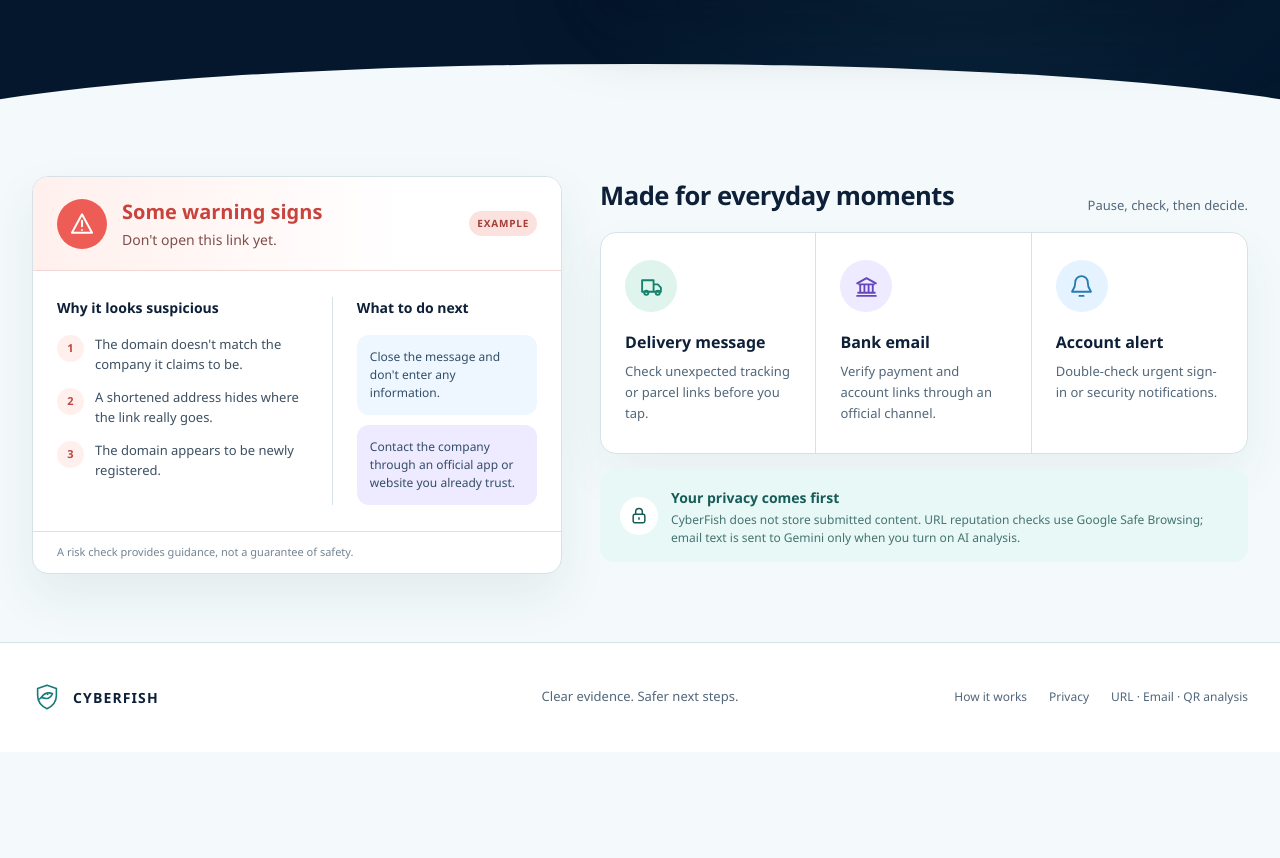
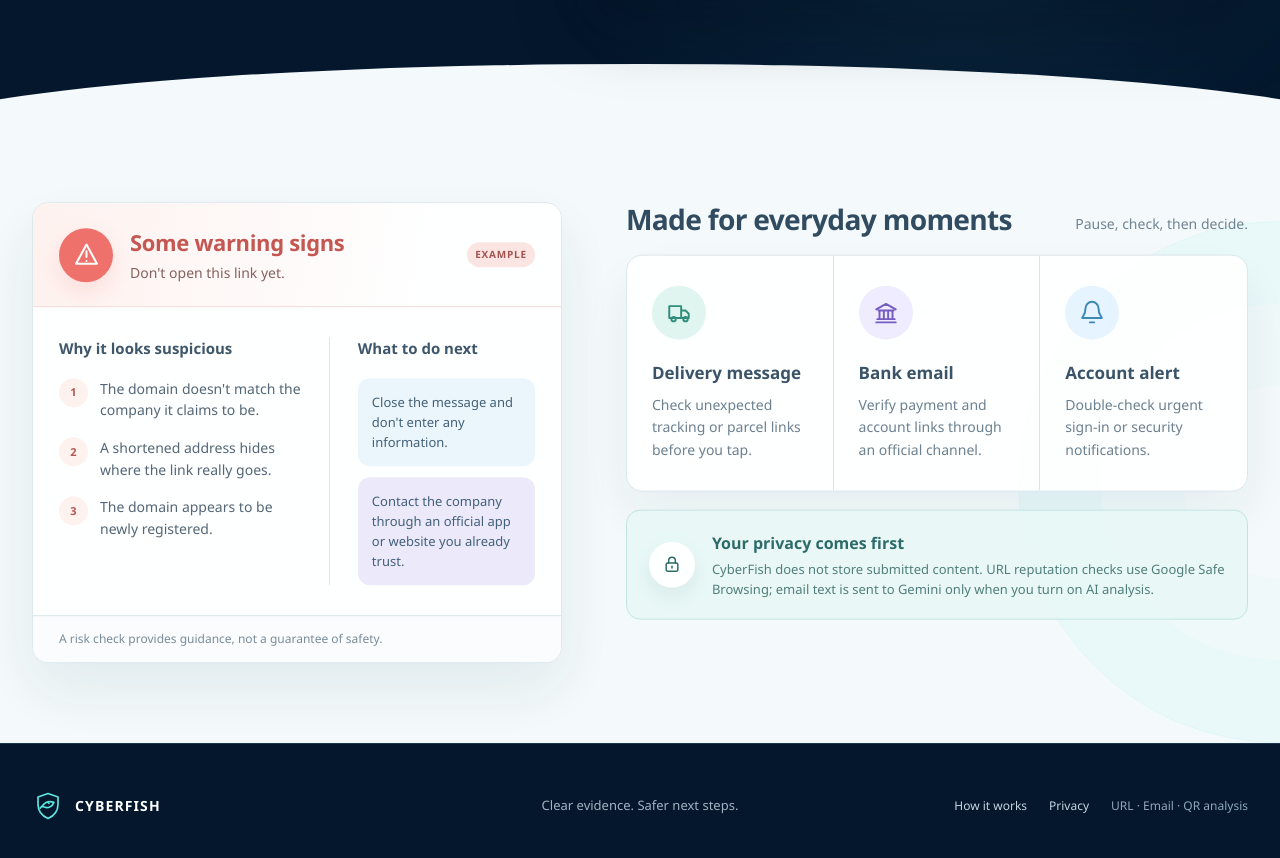
Before and after one commit to edda1011/CyberFish, a Next.js app: page / in a window 1280 px wide. Shown: the part 474-1332 px from the top of the page. Before the commit the page ends 1226 px from the top, so only its background shows below. Built offline with nearby package versions, Linux system fonts and the light colour scheme.

Commit message:
refine supporting page sections

```diff
--- a/app/globals.css
+++ b/app/globals.css
@@ -223,29 +223,37 @@ h1 span { display: block; margin-top: 6px; color: var(--aqua); font-weight: 520;
 .email-link-meta button { min-width: 124px; min-height: 44px; padding: 0 12px; display: inline-flex; align-items: center; justify-content: center; gap: 7px; flex: 0 0 auto; border: 1px solid rgba(158,210,218,.24); border-radius: 9px; background: rgba(255,255,255,.06); color: #d8e7ed; font: inherit; font-size: 12px; font-weight: 750; cursor: pointer; transition: border-color .2s ease, background .2s ease, color .2s ease; }.email-link-meta button:hover { border-color: rgba(93,229,223,.5); background: rgba(93,229,223,.1); color: var(--aqua); }.email-link-meta button:focus-visible { outline: 3px solid rgba(93,229,223,.65); outline-offset: 2px; }.email-link-meta button svg { width: 15px; fill: none; stroke: currentColor; stroke-width: 1.8; }
 .email-link-copy-error,.email-link-overflow,.email-link-safety { font-size: 12px; line-height: 1.55; }.email-link-copy-error { margin: 8px 0 0; color: #ffb7b1; }.email-link-overflow { margin: 11px 1px 0; color: #c1d1da; }.email-link-safety { margin: 13px 1px 0; color: #9eb2c1; }
 
-.guidance-shell { padding: 70px 32px 68px; position: relative; background: var(--mist); }
-.guidance-grid { width: min(1420px, 100%); margin: 0 auto; display: grid; grid-template-columns: .9fr 1.1fr; gap: 38px; align-items: start; }
-.warning-panel { border: 1px solid var(--line); border-radius: 16px; background: var(--white); box-shadow: 0 22px 50px rgba(29,65,91,.08); overflow: hidden; }
-.warning-heading { min-height: 92px; padding: 20px 24px; display: flex; align-items: center; gap: 15px; border-bottom: 1px solid #f1d8d4; background: linear-gradient(90deg, var(--coral-soft), #fff 70%); }
-.warning-heading>span { width: 50px; height: 50px; display: grid; place-items: center; flex: 0 0 auto; border-radius: 50%; background: var(--coral); color: white; }.warning-heading>span svg { width: 26px; }
-.warning-heading h2,.warning-heading p { margin: 0; }.warning-heading h2 { color: #c9433d; font-size: 20px; }.warning-heading p { margin-top: 2px; color: #7f4f4b; font-size: 14px; }.warning-heading small { margin-left: auto; padding: 5px 8px; border-radius: 999px; background: #fbe2de; color: #a23d38; font-size: 10px; font-weight: 850; letter-spacing: .08em; }
-.result-columns { padding: 26px 24px; display: grid; grid-template-columns: 1.1fr .9fr; gap: 24px; }
-.result-columns h3 { margin: 0 0 17px; font-size: 14px; }
-.reason-list { list-style: none; margin: 0; padding: 0; display: grid; gap: 14px; }
-.reason-list li { display: grid; grid-template-columns: 28px 1fr; gap: 10px; align-items: start; color: #3d5062; font-size: 13px; line-height: 1.5; }
-.reason-list span { width: 27px; height: 27px; display: grid; place-items: center; border-radius: 50%; background: var(--coral-soft); color: #bb4841; font-size: 11px; font-weight: 850; }
-.next-step { padding-left: 24px; border-left: 1px solid var(--line); }.next-step p { margin: 0 0 10px; padding: 13px; border-radius: 12px; background: #eef7ff; color: #334e68; font-size: 12px; line-height: 1.5; }.next-step p:last-child { margin-bottom: 0; background: var(--lavender); }
-.disclaimer { margin: 0; padding: 12px 24px; border-top: 1px solid var(--line); color: #738493; font-size: 11px; }
+.guidance-shell { padding: 92px 32px 84px; position: relative; overflow: clip; background: var(--mist); }
+.guidance-shell::before { content: ""; width: 520px; height: 520px; position: absolute; right: -260px; top: 18%; border: 1px solid rgba(36,207,201,.09); border-radius: 50%; box-shadow: inset 0 0 0 82px rgba(36,207,201,.025), inset 0 0 0 164px rgba(36,207,201,.018); pointer-events: none; }
+.guidance-grid { width: min(1420px, 100%); margin: 0 auto; display: grid; grid-template-columns: minmax(0,.92fr) minmax(0,1.08fr); gap: clamp(40px,5vw,72px); align-items: start; position: relative; }
+.warning-panel { border: 1px solid #d9e4eb; border-radius: 16px; background: var(--white); box-shadow: 0 26px 60px rgba(29,65,91,.1); overflow: hidden; transition: border-color var(--motion-standard) ease, box-shadow var(--motion-standard) ease, transform var(--motion-standard) var(--ease-arrive); }
+.warning-panel:hover { border-color: #c8dbe4; box-shadow: 0 30px 68px rgba(29,65,91,.14); transform: translateY(-3px); }
+.warning-heading { min-height: 104px; padding: 23px 26px; display: flex; align-items: center; gap: 17px; border-bottom: 1px solid #f1d8d4; background: linear-gradient(100deg,var(--coral-soft),#fff 74%); }
+.warning-heading>span { width: 54px; height: 54px; display: grid; place-items: center; flex: 0 0 auto; border-radius: 50%; background: var(--coral); color: white; box-shadow: 0 10px 24px rgba(238,101,93,.18); }.warning-heading>span svg { width: 27px; }
+.warning-heading h2,.warning-heading p { margin: 0; }.warning-heading h2 { color: #bd3e38; font-size: 22px; letter-spacing: -.015em; }.warning-heading p { margin-top: 3px; color: #754b48; font-size: 14px; }.warning-heading small { margin-left: auto; padding: 5px 8px; border-radius: 999px; background: #fbe2de; color: #963a35; font-size: 10px; font-weight: 850; letter-spacing: .08em; }
+.result-columns { padding: 30px 26px; display: grid; grid-template-columns: 1.08fr .92fr; gap: 28px; }
+.result-columns h3 { margin: 0 0 18px; color: #243e55; font-size: 15px; }
+.reason-list { list-style: none; margin: 0; padding: 0; display: grid; gap: 16px; }
+.reason-list li { display: grid; grid-template-columns: 30px 1fr; gap: 11px; align-items: start; color: #3d5062; font-size: 14px; line-height: 1.55; }
+.reason-list span { width: 29px; height: 29px; display: grid; place-items: center; border-radius: 50%; background: var(--coral-soft); color: #ad403a; font-size: 11px; font-weight: 850; }
+.next-step { padding-left: 28px; border-left: 1px solid var(--line); }.next-step p { margin: 0 0 11px; padding: 14px; border-radius: 12px; background: #eaf5fc; color: #294a63; font-size: 13px; line-height: 1.55; }.next-step p:last-child { margin-bottom: 0; background: #ebe6fb; }
+.disclaimer { margin: 0; padding: 14px 26px; border-top: 1px solid var(--line); background: #fbfcfd; color: #667b8c; font-size: 12px; line-height: 1.5; }
 
-.section-heading { display: flex; align-items: end; justify-content: space-between; gap: 20px; margin: 1px 0 17px; }.section-heading h2,.section-heading p { margin: 0; }.section-heading h2 { font-size: clamp(24px,2vw,31px); letter-spacing: -.02em; }.section-heading p { color: var(--muted); font-size: 13px; }
-.moment-list { display: grid; grid-template-columns: repeat(3,1fr); border: 1px solid var(--line); border-radius: 16px; background: var(--white); overflow: hidden; box-shadow: 0 22px 50px rgba(29,65,91,.06); }
-.moment-list article { min-height: 220px; padding: 27px 24px; border-right: 1px solid var(--line); }.moment-list article:last-child { border-right: 0; }.moment-list h3 { margin: 18px 0 7px; font-size: 16px; }.moment-list p { margin: 0; color: var(--muted); font-size: 13px; line-height: 1.6; }
-.moment-icon { width: 52px; height: 52px; display: grid; place-items: center; border-radius: 50%; }.moment-icon svg { width: 25px; }.moment-icon.delivery { background: #def4ed; color: #16816c; }.moment-icon.bank { background: var(--lavender); color: #6547bb; }.moment-icon.account { background: #e4f3ff; color: #277bb1; }
-.privacy-banner { min-height: 72px; margin-top: 16px; padding: 15px 20px; display: flex; align-items: center; gap: 13px; border-radius: 14px; background: var(--sea-glass); color: #175c59; }.privacy-banner>span { width: 38px; height: 38px; display: grid; place-items: center; flex: 0 0 auto; border-radius: 50%; background: white; }.privacy-banner strong { font-size: 14px; }.privacy-banner p { margin: 2px 0 0; color: #447370; font-size: 12px; }
+.moments { padding-top: 2px; }
+.section-heading { display: flex; align-items: end; justify-content: space-between; gap: 20px; margin: 0 0 21px; }.section-heading h2,.section-heading p { margin: 0; }.section-heading h2 { color: #18344c; font-size: clamp(27px,2.2vw,34px); letter-spacing: -.025em; line-height: 1.08; white-space: nowrap; }.section-heading p { max-width: 22ch; color: #5f7484; font-size: 14px; line-height: 1.45; text-align: right; }
+.moment-list { display: grid; grid-template-columns: repeat(3,1fr); border: 1px solid #d9e4eb; border-radius: 16px; background: var(--white); overflow: hidden; box-shadow: 0 24px 56px rgba(29,65,91,.075); }
+.moment-list article { min-height: 230px; padding: 30px 25px; position: relative; border-right: 1px solid var(--line); transition: background var(--motion-standard) ease; }.moment-list article:last-child { border-right: 0; }.moment-list article:hover { background: #f8fcfd; }.moment-list h3 { margin: 20px 0 8px; color: #243e55; font-size: 17px; }.moment-list p { margin: 0; color: #5c7182; font-size: 14px; line-height: 1.6; }
+.moment-icon { width: 54px; height: 54px; display: grid; place-items: center; border-radius: 50%; transition: color var(--motion-fast) ease, transform var(--motion-standard) var(--ease-arrive); }.moment-list article:hover .moment-icon { transform: translateY(-3px) rotate(-3deg); }.moment-icon svg { width: 26px; }.moment-icon.delivery { background: #def4ed; color: #16816c; }.moment-icon.bank { background: var(--lavender); color: #6547bb; }.moment-icon.account { background: #e4f3ff; color: #277bb1; }
+.privacy-banner { min-height: 96px; margin-top: 18px; padding: 20px 22px; display: flex; align-items: center; gap: 17px; border: 1px solid #b9e1df; border-radius: 14px; background: var(--sea-glass); color: #145956; transition: border-color var(--motion-standard) ease, background var(--motion-standard) ease; }.privacy-banner:hover { border-color: #83cac6; background: #d9f3f1; }.privacy-banner>span { width: 46px; height: 46px; display: grid; place-items: center; flex: 0 0 auto; border-radius: 50%; background: white; box-shadow: 0 9px 24px rgba(23,92,89,.1); }.privacy-banner strong { font-size: 16px; }.privacy-banner p { max-width: 72ch; margin: 4px 0 0; color: #3c6e6b; font-size: 13px; line-height: 1.55; }
 
-footer { min-height: 110px; padding: 25px max(32px, calc((100% - 1420px)/2)); display: grid; grid-template-columns: 1fr auto 1fr; align-items: center; gap: 30px; border-top: 1px solid var(--line); background: white; }
-.footer-brand { font-size: 14px; }.footer-brand .brand-mark,.footer-brand .brand-mark svg { width: 30px; height: 30px; }.footer-brand .brand-mark { color: #157b78; }
-footer>p { color: var(--muted); font-size: 13px; }.footer-links { display: flex; justify-content: flex-end; gap: 22px; color: var(--muted); font-size: 12px; }.footer-links a:hover { color: #087b78; text-decoration: underline; text-underline-offset: 4px; }
+footer { min-height: 124px; padding: 28px max(32px,calc((100% - 1420px)/2)); display: grid; grid-template-columns: 1fr auto 1fr; align-items: center; gap: 30px; border-top: 1px solid rgba(135,219,222,.16); background: var(--navy-950); color: #d7e6ec; }
+.footer-brand { color: white; font-size: 14px; }.footer-brand .brand-mark,.footer-brand .brand-mark svg { width: 32px; height: 32px; }.footer-brand .brand-mark { color: var(--aqua); }
+footer>p { color: #9eb4c2; font-size: 13px; }.footer-links { display: flex; justify-content: flex-end; gap: 22px; color: #8fa8b8; font-size: 12px; }.footer-links a { color: #c3d5df; }.footer-links a:hover { color: var(--aqua); text-decoration: underline; text-underline-offset: 4px; }
+
+@keyframes support-reveal { from { opacity: .45; clip-path: inset(0 0 16% 0 round 16px); transform: translateY(18px); } }
+@supports (animation-timeline: view()) {
+  .warning-panel,.moments { animation: support-reveal 1ms var(--ease-arrive) both; animation-timeline: view(); animation-range: entry 12% cover 32%; }
+}
 
 @media (max-width: 1050px) {
   .hero { grid-template-columns: .9fr 1.1fr; gap: 45px; }
@@ -276,7 +284,7 @@ footer>p { color: var(--muted); font-size: 13px; }.footer-links { display: flex;
   .email-link-list { padding: 12px; }.email-link-meta { align-items: stretch; flex-direction: column; }.email-link-meta button { width: 100%; }.email-link-domain { align-items: flex-start; }
   .qr-upload-zone { min-height: 172px; padding: 24px 16px; }.qr-file-details { grid-template-columns: 20px minmax(0,1fr); }.qr-file-actions { grid-column: 2; justify-content: flex-start; margin-left: -9px; }.qr-content-heading { align-items: stretch; flex-direction: column; }.qr-content-heading button { width: 100%; }
   .guidance-shell { padding: 55px 16px 48px; }.warning-heading { padding: 17px; }.warning-heading small { display: none; }.result-columns { grid-template-columns: 1fr; padding: 22px 18px; }.next-step { padding: 20px 0 0; border-left: 0; border-top: 1px solid var(--line); }.disclaimer { padding: 12px 18px; }
-  .section-heading { display: block; }.section-heading p { margin-top: 4px; }
+  .section-heading { display: block; }.section-heading h2 { white-space: normal; }.section-heading p { margin-top: 4px; text-align: left; }
   .moment-list { grid-template-columns: 1fr; }.moment-list article { min-height: 0; padding: 21px; display: grid; grid-template-columns: 52px 1fr; gap: 15px; border-right: 0; border-bottom: 1px solid var(--line); }.moment-list article:last-child { border-bottom: 0; }.moment-list h3 { margin: 2px 0 5px; }
   .privacy-banner { align-items: flex-start; }
   footer { padding: 28px 20px; display: flex; flex-direction: column; align-items: flex-start; gap: 12px; }.footer-links { flex-wrap: wrap; gap: 14px 20px; }.footer-links span { flex-basis: 100%; }
@@ -284,9 +292,9 @@ footer>p { color: var(--muted); font-size: 13px; }.footer-links { display: flex;
 
 @media (prefers-reduced-motion: reduce) {
   html { scroll-behavior: auto; }
-  .guided-spotlight,.hero-copy,.analyzer-panel,.live-result-heading,.live-result>ul li,.result-status,.email-link-list,.result-advice,.result-disclaimer,.intel-advisory { animation: none; }
-  .analyzer-tabs::before,.analyzer-tabs button,.url-field,.email-field,.email-import-button,.qr-upload-zone,.analyzer-submit,.analyzer-submit svg { transition-duration: 0s; }
-  .url-field:focus-within,.email-field:focus-within,.analyzer-tabs button:active,.email-import-button:active,.qr-upload-zone:active,.analyzer-submit:active,.analyzer-submit:hover svg { transform: none; }
+  .guided-spotlight,.hero-copy,.analyzer-panel,.live-result-heading,.live-result>ul li,.result-status,.email-link-list,.result-advice,.result-disclaimer,.intel-advisory,.warning-panel,.moments { animation: none; }
+  .analyzer-tabs::before,.analyzer-tabs button,.url-field,.email-field,.email-import-button,.qr-upload-zone,.analyzer-submit,.analyzer-submit svg,.warning-panel,.moment-list article,.moment-icon,.privacy-banner { transition-duration: 0s; }
+  .url-field:focus-within,.email-field:focus-within,.analyzer-tabs button:active,.email-import-button:active,.qr-upload-zone:active,.analyzer-submit:active,.analyzer-submit:hover svg,.warning-panel:hover,.moment-list article:hover .moment-icon { transform: none; }
   .button-spinner { animation-duration: 1.4s; }
 }
 
```
